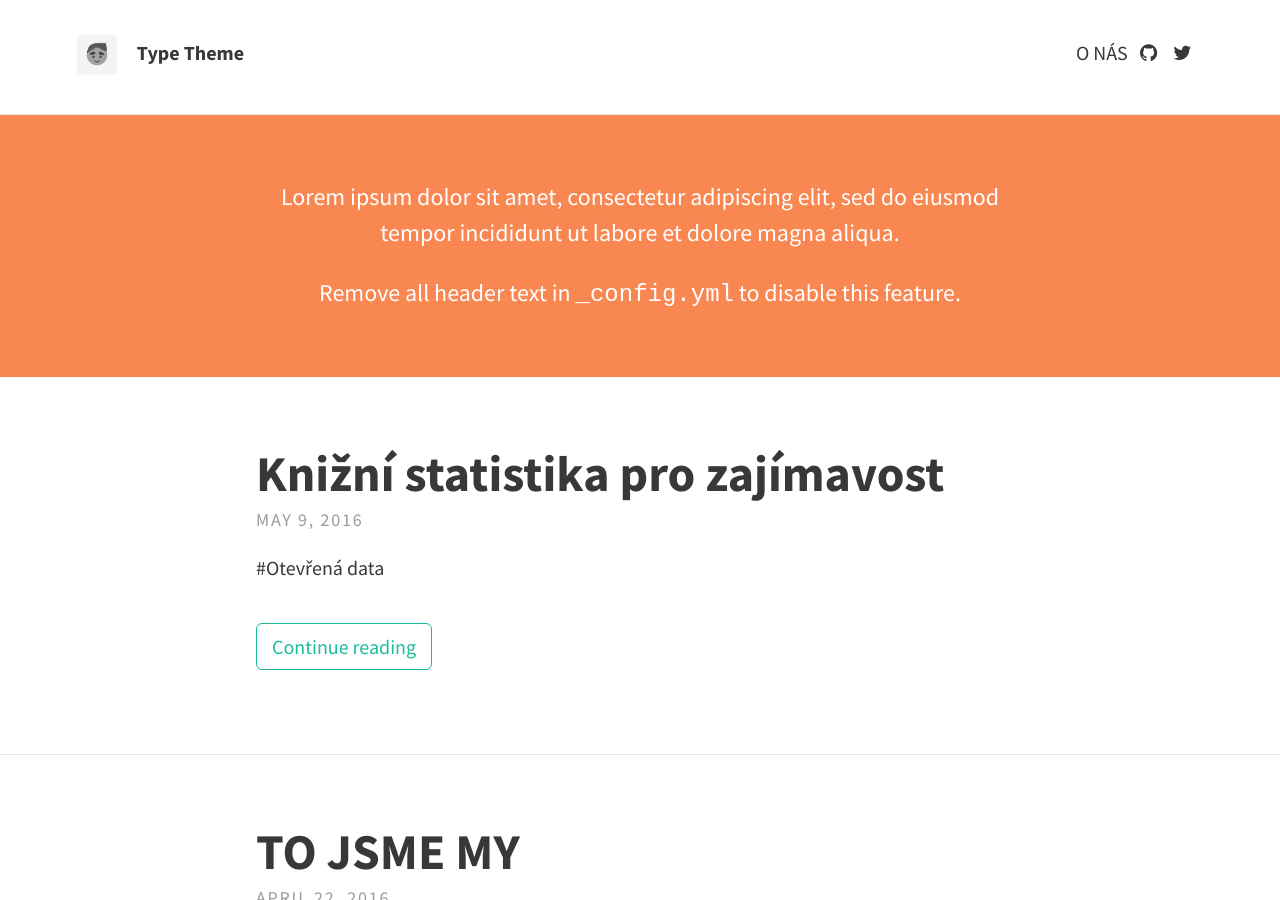
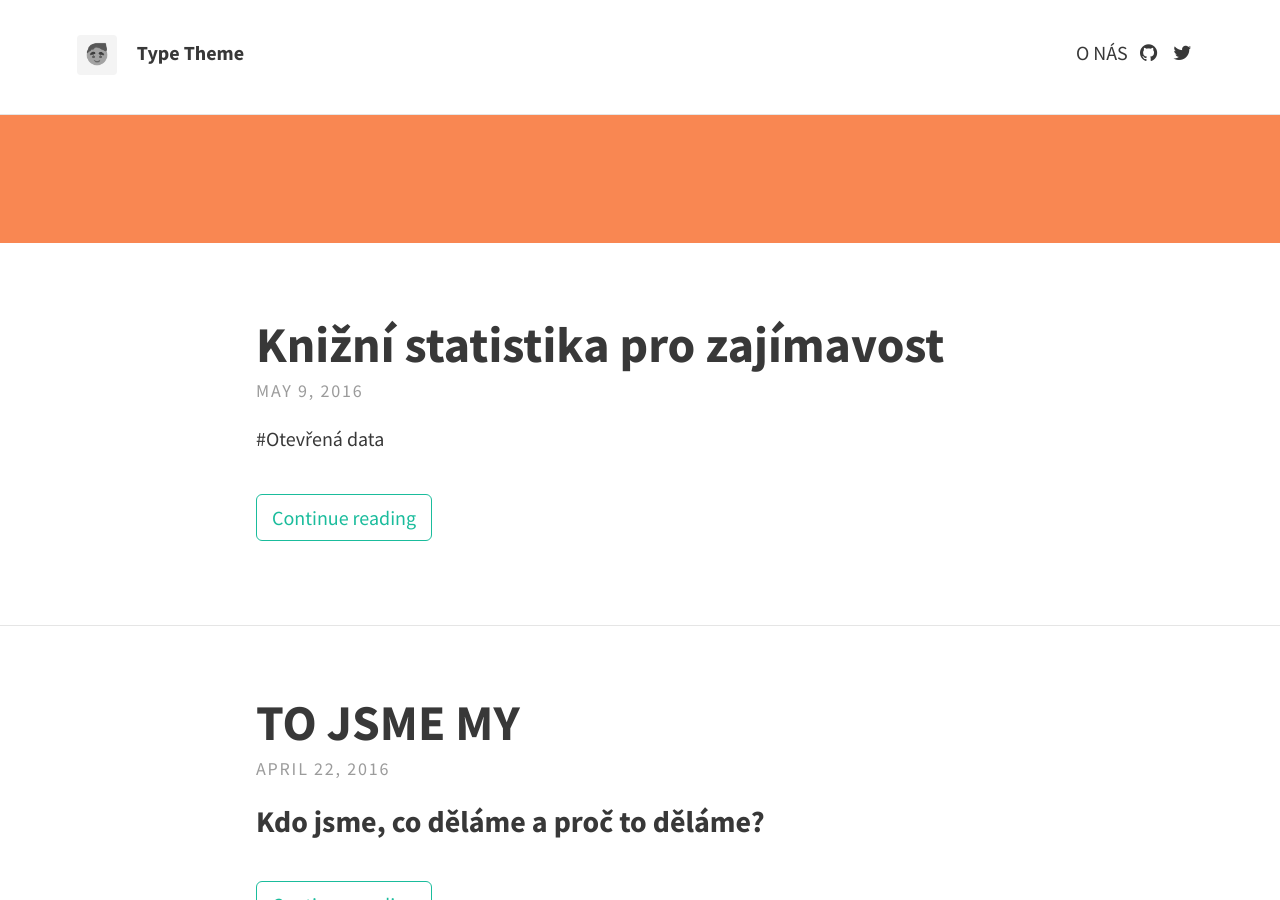
Before and after one commit to monikachv/jandel.github.io, a Jekyll site: the page built from index.html, in a window 1280 px wide and 900 px high. Built offline with Jekyll 4.4.1, drawn with Linux system fonts in a browser that asks for light colours; nearby versions of some CDN libraries; the list of posts is cut into pages by our own code.

Commit message:
text_edit

```diff
--- a/_config.yml
+++ b/_config.yml
@@ -12,9 +12,7 @@ theme:
 
   # Header and footer text
   header_text: >
-     <p>Lorem ipsum dolor sit amet, consectetur adipiscing elit, sed do eiusmod tempor incididunt ut labore et dolore magna aliqua.</p>
 
-     <p>Remove all header text in <code>_config.yml</code> to disable this feature.</p>
   header_text_feature_image:
   footer_text: >
    Powered by <a href="http://jekyllrb.com">Jekyll</a> with <a href="https://rohanchandra.github.io/project/type/">Type Theme</a>
```
